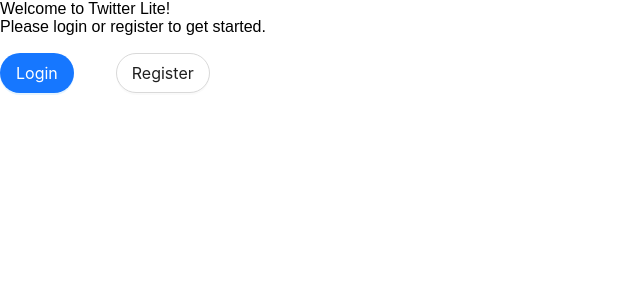
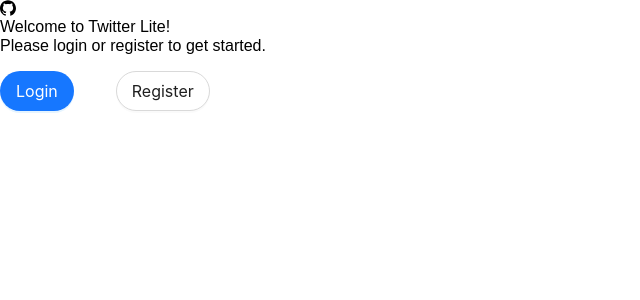
Before and after one commit to wangxiui/fake-twitter, a Next.js app: page / in a window 1280 px wide. Shown: the top 300 px of the page, without its empty margins (0-640 px from the left). Built offline with nearby package versions, Linux system fonts and the light colour scheme.

Commit message:
feat: add github link.

```diff
--- a/pages/index.tsx
+++ b/pages/index.tsx
@@ -6,6 +6,7 @@
 */
 import Link from 'next/link';
 import { Button, Space } from 'antd';
+import {GithubOutlined} from '@ant-design/icons';
 
 /*features
 1.注册
@@ -14,6 +15,10 @@
 const Home = () => {
   return (
     <div className="w-full h-full flex justify-center items-center flex-col">
+      <Link href="https://github.com/wangxiui/fake-twitter">
+        <GithubOutlined className='absolute right-10 top-10 text-4xl text-black' />
+      </Link>
+
       <h1 className='text-6xl'>Welcome to Twitter Lite!</h1>
       <p className="mt-6 mb-12 text-gray-400 text-2xl">Please login or register to get started.</p>
 
```
